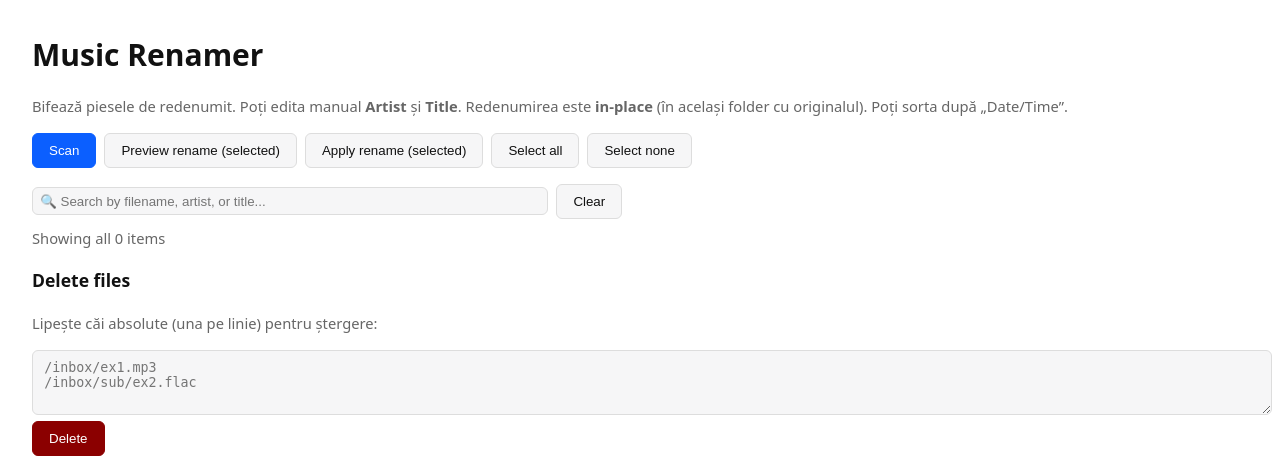
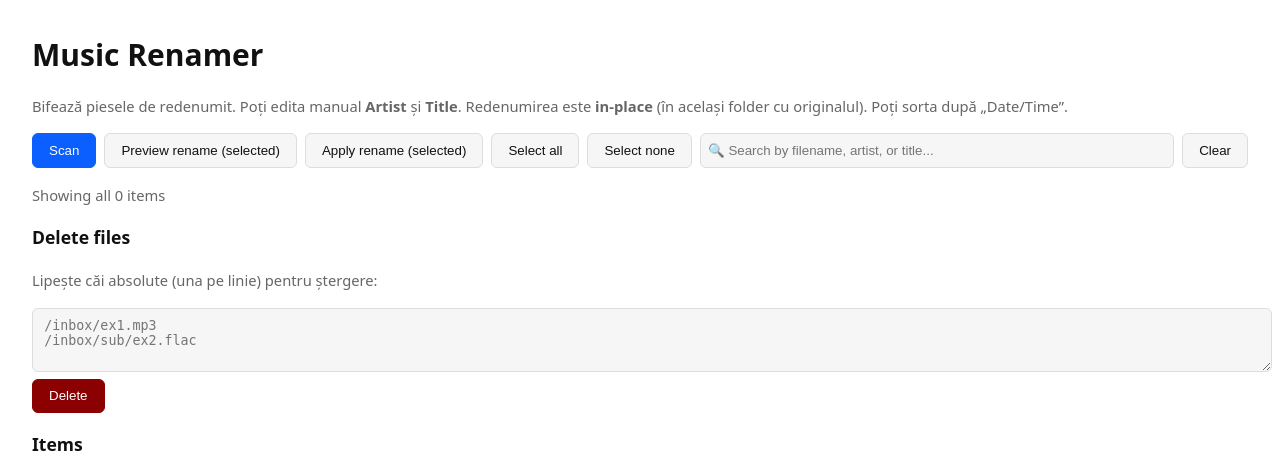
Before and after one commit to tommypopescu/music-renamer, a Flask app: page / in a window 1280 px wide; the page is wider, and only the part inside the window is pictured. Shown: the top 475 px of that part. Run offline with Flask 3, Linux system fonts and the light colour scheme; data that the repository does not hold is empty.

Commit message:
reposition the search

```diff
--- a/app/templates/index.html
+++ b/app/templates/index.html
@@ -51,16 +51,12 @@
     <button class="btn" onclick="applyRename()">Apply rename (selected)</button>
     <button class="btn" onclick="toggleSelect(true)">Select all</button>
     <button class="btn" onclick="toggleSelect(false)">Select none</button>
+    <input type="text" id="searchInput" placeholder="🔍 Search by filename, artist, or title..."
+           style="flex: 1; max-width: 500px;" oninput="onSearchInput()"/>
+    <button class="btn" onclick="clearFilter()">Clear</button>
   </div>
 
-  <div style="margin-bottom: 1rem;">
-    <div style="display: flex; gap: 0.5rem; align-items: center; margin-bottom: 0.5rem;">
-      <input type="text" id="searchInput" placeholder="🔍 Search by filename, artist, or title..."
-             style="flex: 1; max-width: 500px;" oninput="onSearchInput()"/>
-      <button class="btn" onclick="clearFilter()">Clear</button>
-    </div>
-    <div class="hint" id="filterStats" style="margin: 0;">Showing all items</div>
-  </div>
+  <div class="hint" id="filterStats" style="margin-bottom: 1rem;">Showing all items</div>
 
   <div>
     <h3>Delete files</h3>
```
